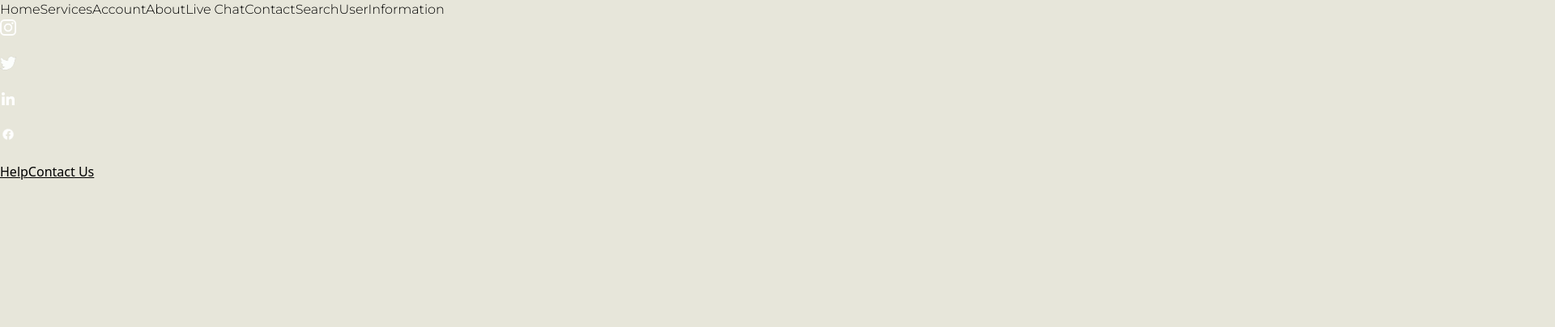
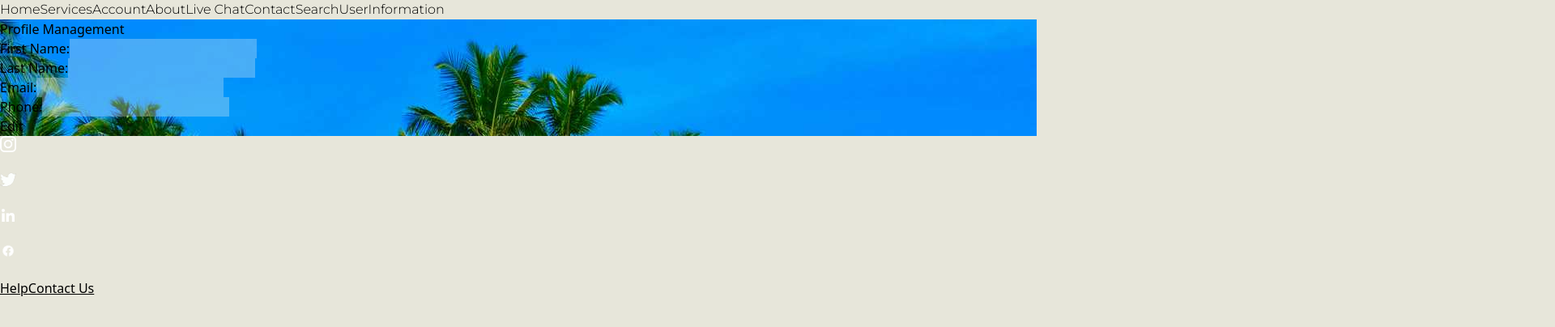
Before and after one commit to daigza09/Piplup-Travel-Buddy, a React (Vite) app in the folder frontend/: page /UserInformation in a window 1280 px wide. Shown: the top 404 px of the page at 81% size, 1920 px wide, since content can reach past the window. Built offline with nearby package versions, Linux system fonts and the light colour scheme.

Commit message:
Completed UserInformation.jsx

```diff
--- a/frontend/src/pages/UserInformation.jsx
+++ b/frontend/src/pages/UserInformation.jsx
@@ -1,14 +1,111 @@
-import { Link } from "react-router-dom";
-import homeBG from "../assets/homeBG.jpg";
+import { useState } from "react";
 import destinationBG from "../assets/destinationBG.jpg";
 
 function UserInfo() {
+  // Define state variables for user data and edit mode
+  const [userData, setUserData] = useState({
+    name: "",
+    email: "",
+    phone: "",
+  });
+  const [isEditing, setIsEditing] = useState(false);
+
+  // Function to handle form submission
+  const handleSubmit = async (e) => {
+    e.preventDefault();
+    try {
+      // Call updateUserProfile function (not defined in this code)
+      // await updateUserProfile(userData);
+      setIsEditing(false); // Exit edit mode
+      alert("Profile updated successfully!");
+    } catch (error) {
+      console.error("Error updating profile:", error);
+      alert("Failed to update profile. Please try again.");
+    }
+  };
+
   return (
     <main
       className="relative h-screen bg-cover flex items-center"
       style={{ backgroundImage: `url(${destinationBG})` }}
     >
-      <div className="bg-white rounded-lg p-8"></div>
+      <div
+        className="mx-auto bg-white rounded-md shadow-lg p-12 h-40 max-w-md w-full md:w-2/3 lg:w-1/2"
+        style={{ width: "150%", height: "75%" }}
+      >
+        <h2 className="text-2xl font-bold text-blue-500 mb-4">
+          Profile Management
+        </h2>
+
+        <form onSubmit={handleSubmit}>
+          <div>
+            <label className="block text-sm font-medium text-gray-700">
+              First Name:
+            </label>
+            <input
+              type="text"
+              value={userData.first}
+              className="mt-1 p-2 border border-gray-300 rounded-md w-full focus:outline-none focus:border-blue-500"
+              onChange={(e) =>
+                setUserData({ ...userData, first: e.target.value })
+              }
+              disabled={!isEditing} // Disable input if not in edit mode
+            />
+          </div>
+
+          <div>
+            <label className="block text-sm font-medium text-gray-700">
+              Last Name:
+            </label>
+            <input
+              type="text"
+              value={userData.last}
+              className="mt-1 p-2 border border-gray-300 rounded-md w-full focus:outline-none focus:border-blue-500"
+              onChange={(e) =>
+                setUserData({ ...userData, last: e.target.value })
+              }
+              disabled={!isEditing} // Disable input if not in edit mode
+            />
+          </div>
+
+          <div>
+            <label className="block text-sm font-medium text-gray-700">
+              Email:
+            </label>
+            <input
+              type="email"
+              value={userData.email}
+              className="mt-1 p-2 border border-gray-300 rounded-md w-full focus:outline-none focus:border-blue-500"
+              onChange={(e) =>
+                setUserData({ ...userData, email: e.target.value })
+              }
+              disabled={!isEditing} // Disable input if not in edit mode
+            />
+          </div>
+          <div>
+            <label className="block text-sm font-medium text-gray-700">
+              Phone:
+            </label>
+            <input
+              type="tel"
+              value={userData.phone}
+              className="mt-1 p-2 border border-gray-300 rounded-md w-full focus:outline-none focus:border-blue-500"
+              onChange={(e) =>
+                setUserData({ ...userData, phone: e.target.value })
+              }
+              disabled={!isEditing} // Disable input if not in edit mode
+            />
+          </div>
+          <button type="button" onClick={() => setIsEditing(!isEditing)}>
+            {isEditing ? "Cancel" : "Edit"}
+          </button>
+          {isEditing && (
+            <span style={{ margin: "0 50px" }}>
+              <button type="submit">Save</button>
+            </span>
+          )}
+        </form>
+      </div>
     </main>
   );
 }
```
